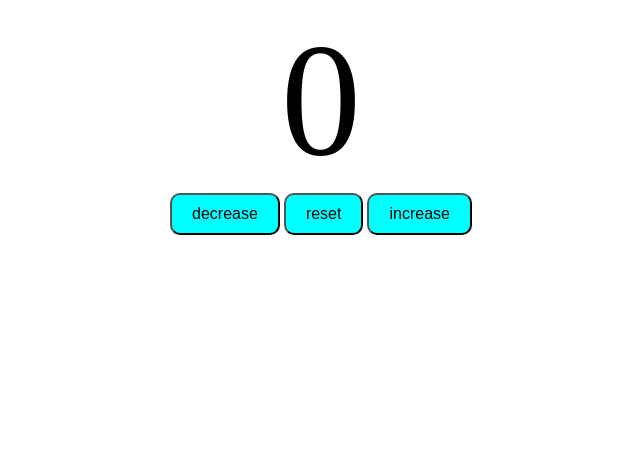
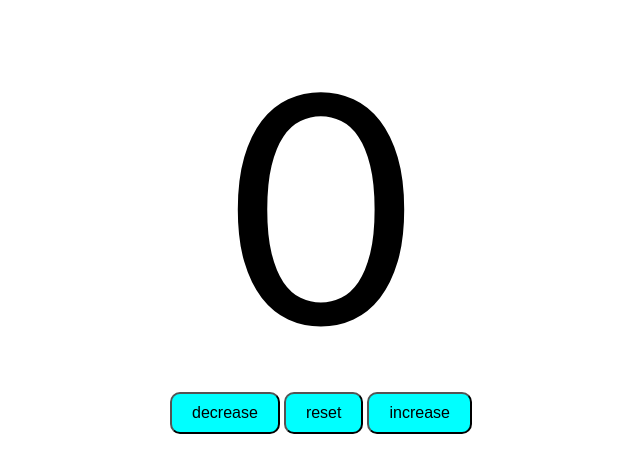
Before and after one commit to ayushGadag/counter, a plain HTML site: page index2.html in a window 1280 px wide. Shown: the whole page, without its empty margins (319-959 px from the left). Drawn offline with Linux system fonts and the light colour scheme.

Commit message:
more changes

```diff
--- a/2.css
+++ b/2.css
@@ -1,17 +1,17 @@
+#countlabel {
+    font-size: 20em;
+    display: block;
+    text-align: center;
+    font-family: 'Trebuchet MS', 'Lucida Sans Unicode', 'Lucida Grande', 'Lucida Sans', Arial, sans-serif;
+}
 
-#count{
+#buttoncontainer {
+    text-align: center;
 
 
-    font-size: 10em;
-    display: block;
 }
 
-#cnt{
-    text-align: center;
-    text-decoration: solid;
-
-}
-.button{
+.button {
     background-color: aqua;
     padding: 10px 20px;
     font-size: medium;
@@ -19,11 +19,11 @@
     transition: all;
     cursor: pointer;
 }
-.button:hover{
-background-color: rgb(255, 25, 0);
-padding: 15px 25px;
-transition-duration: 1s;
-transition-delay: 5s;
+
+.button:hover {
+    background-color: rgb(255, 25, 0);
+
+    transition-duration: 0s;
 
 
 }
--- a/index2.html
+++ b/index2.html
@@ -7,11 +7,12 @@
     <title>Document</title>
 </head>
 <body>
-    <div id="cnt">
-    <label id="count">0</label>
-    <button id="decrease" class="button" >decrease</button>
-    <button id="reset" class="button">reset</button>
-    <button id="increase" class="button">increase</button>
+    <div id="buttoncontainer">
+    <label id="countlabel">0</label>
+    <button id="decreasebtn" class="button" >decrease</button>
+    <button id="resetbtn" class="button">reset</button>
+    <button id="increasebtn" class="button">increase</button>
     </div>
+    <script src="ayush.js"></script>
 </body>
 </html>
```
